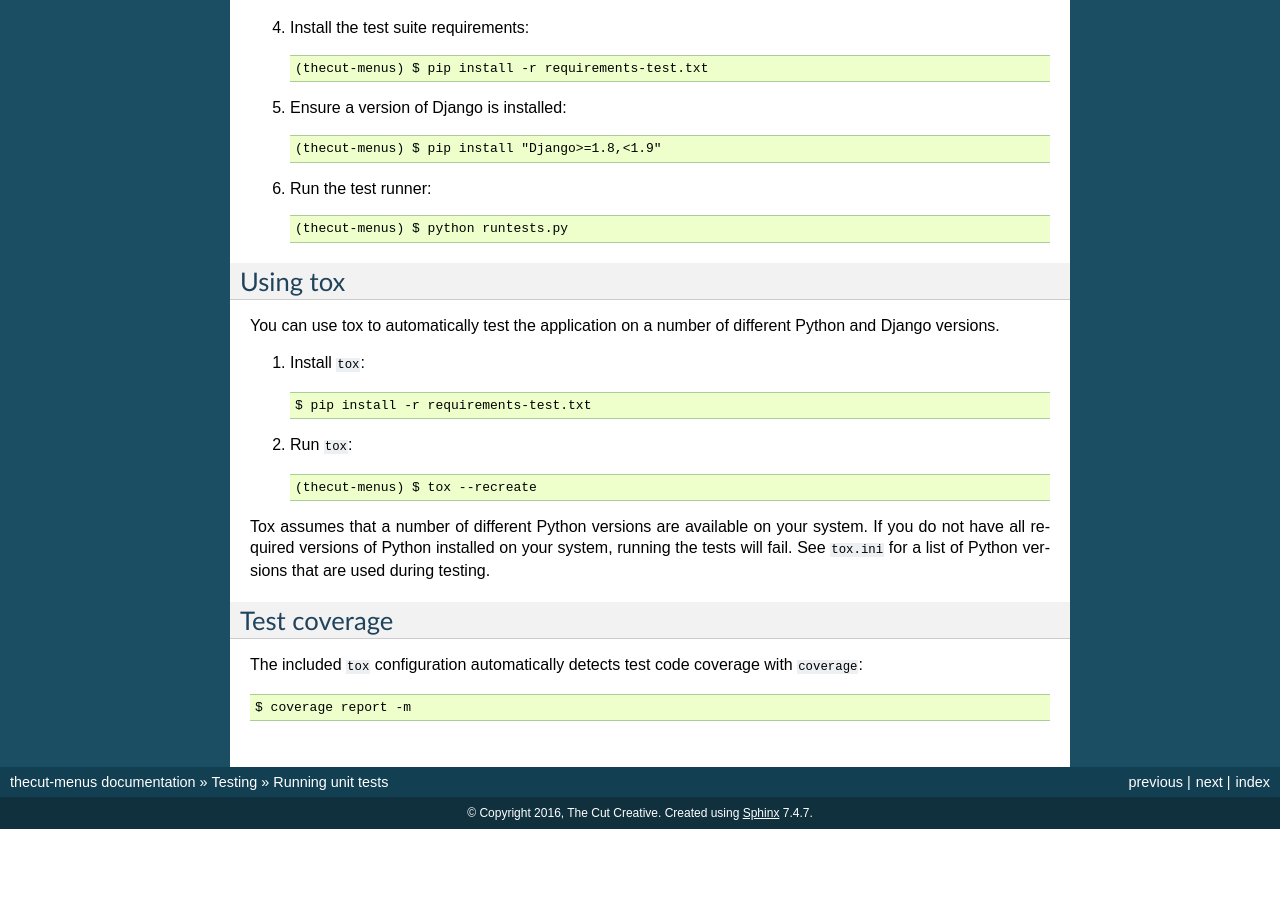
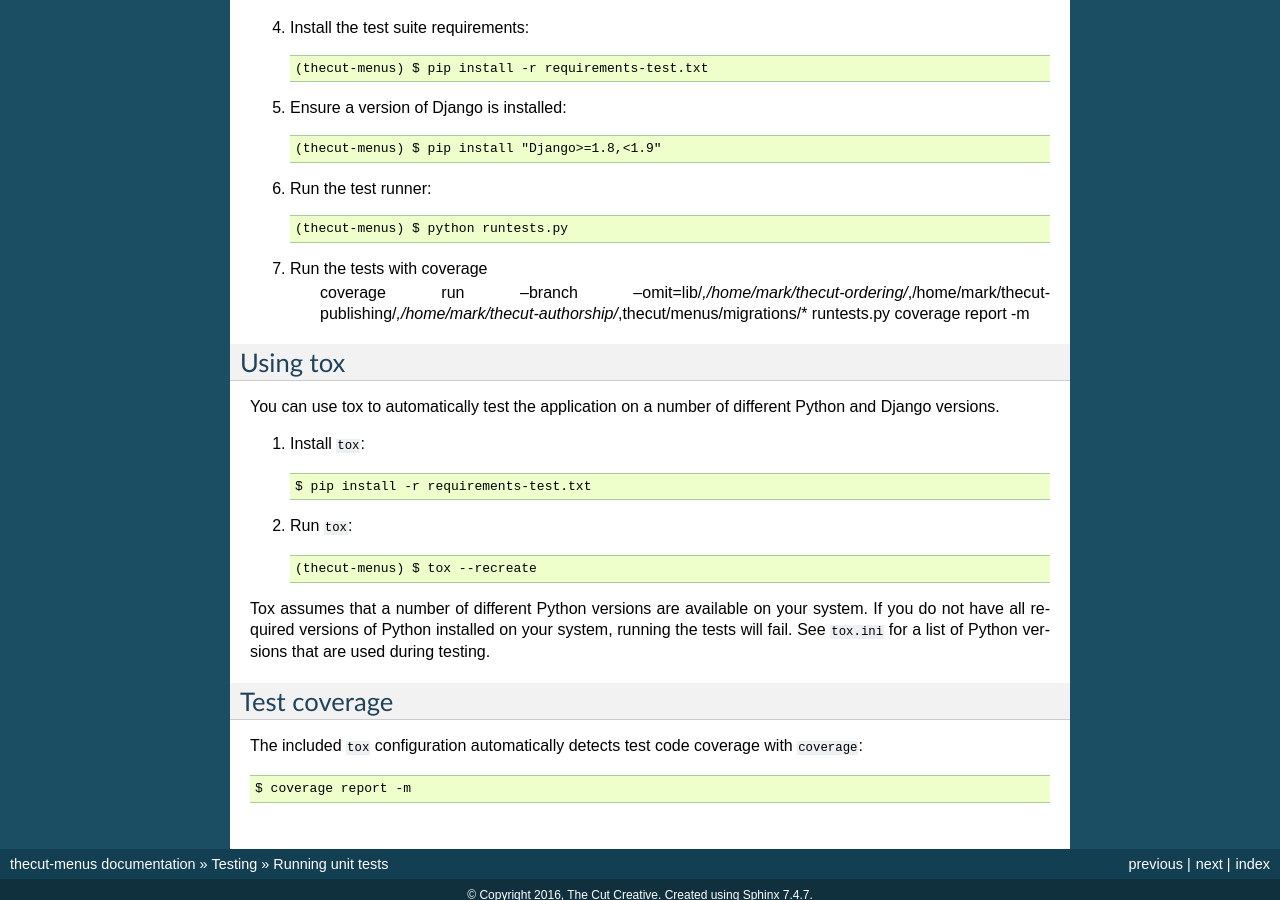
Before and after one commit to exemplarysoftware/thecut-menus, a Sphinx documentation site: the page built from docs/testing/howto.rst, in a window 1280 px wide and 900 px high, scrolled down 567 px. Built offline with Sphinx 7.4.7, drawn with Linux system fonts in a browser that asks for light colours; the version number could not be read and is left out; before the commit the page ends 1396 px from its top, so only the background shows below that.

Commit message:
Add instructions for manual coverage Refs #8148

```diff
--- a/docs/testing/howto.rst
+++ b/docs/testing/howto.rst
@@ -47,6 +47,10 @@ as the default test env. Tox then tests the alternative configs
 
     (thecut-menus) $ python runtests.py
 
+7. Run the tests with coverage
+    coverage run --branch --omit=lib/*,/home/mark/thecut-ordering/*,/home/mark/thecut-publishing/*,/home/mark/thecut-authorship/*,thecut/menus/migrations/* runtests.py
+    coverage report -m
+
 
 Using tox
 ---------------------------------
```
